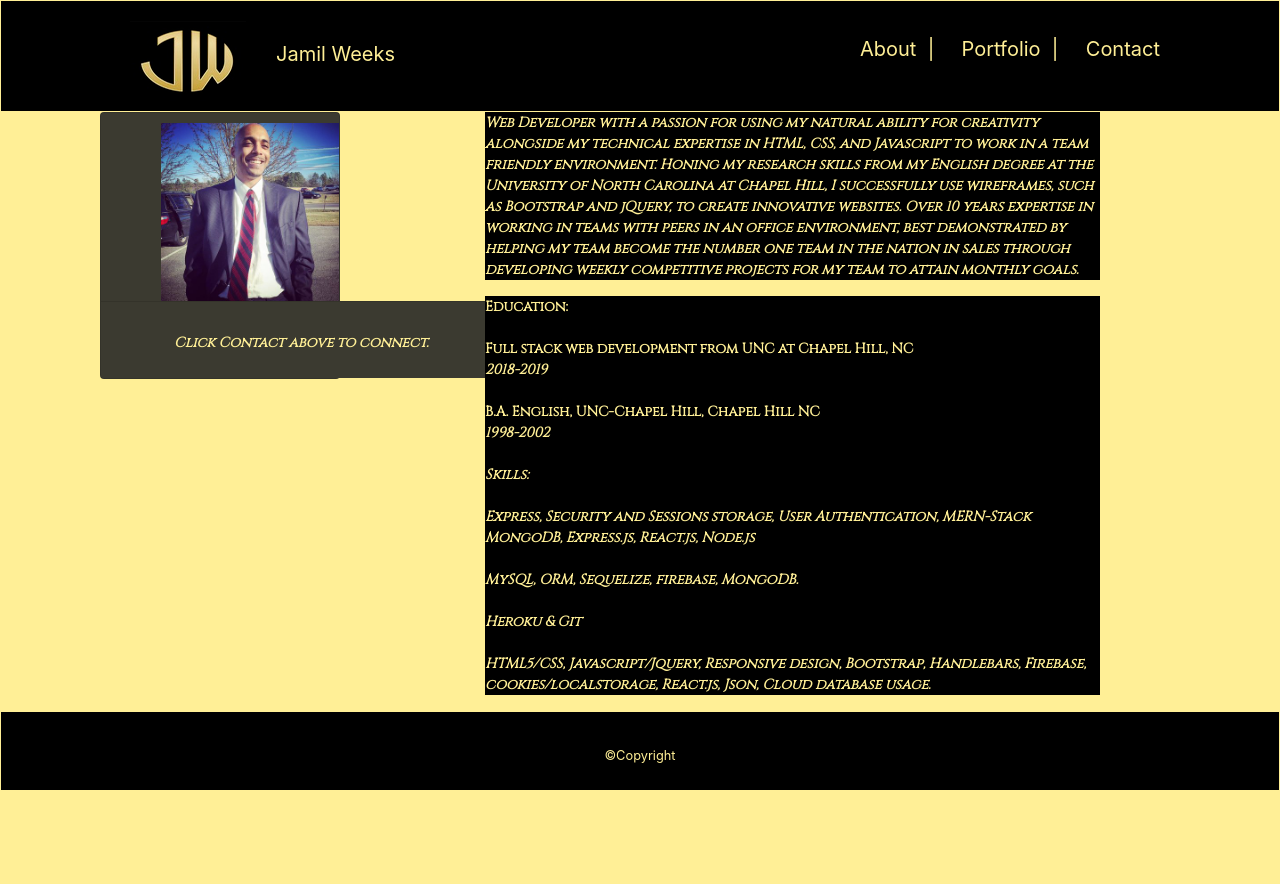
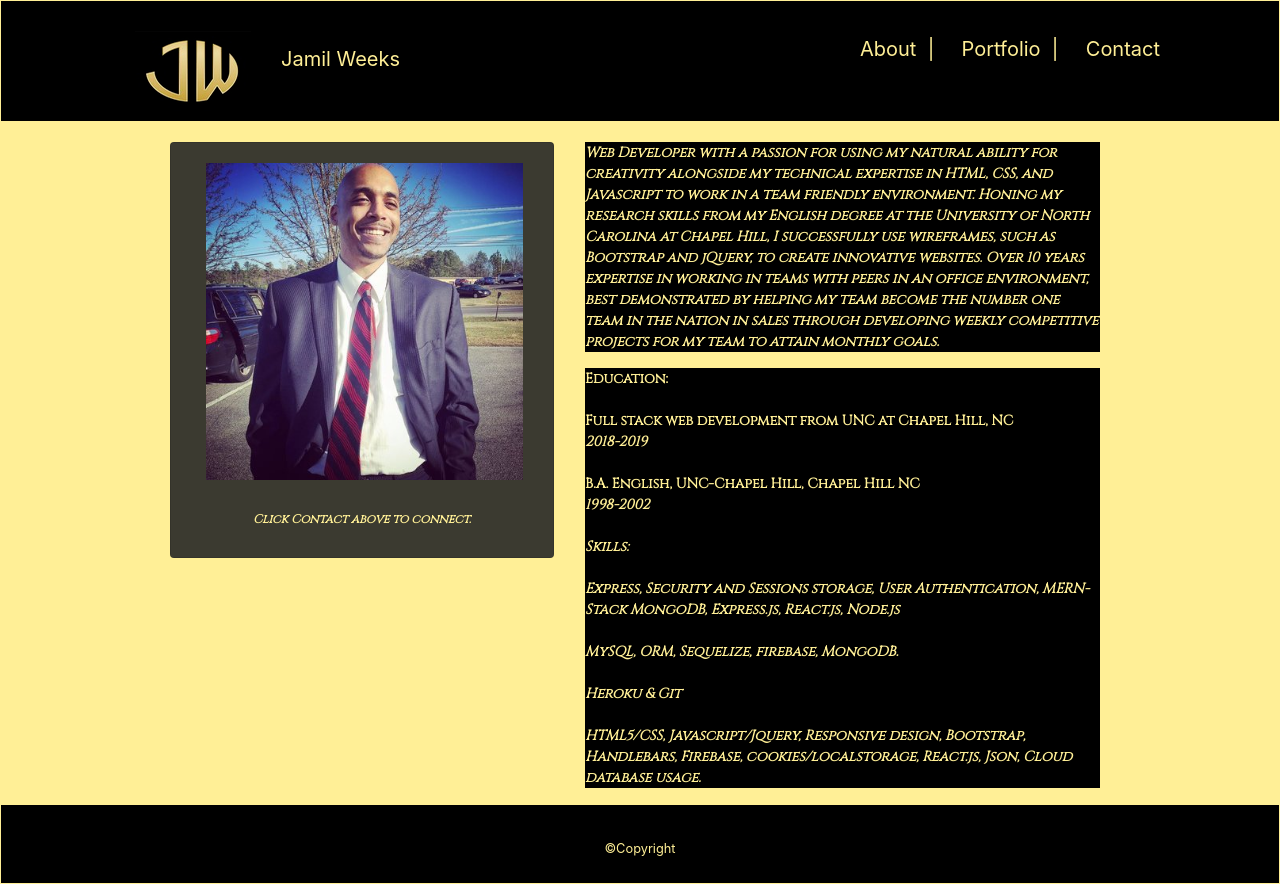
Before and after one commit to JamilW/Portfolio, a React (Create React App) app in the folder client/: page / in a window 1280 px wide. Before the commit the page ends 800 px from the top, so only its background shows below. Built offline with nearby package versions, Linux system fonts and the light colour scheme.

Commit message:
add'l styling

```diff
--- a/client/src/pages/About/About.js
+++ b/client/src/pages/About/About.js
@@ -17,16 +17,16 @@ function About() {
             </div> */}
 
             <div className="card" style={{fontSize:"12px", backgroundColor: "#3b3a30", color:"white"}}>
-              <div className="img-container" >
+              <div className="img-container-fluid" >
                 <img alt="jw" className="card-img-top-fluid" src={jw} style={{objectFit: "cover"}}></img>
               </div>
-              <div className="card-footer" style={{color: "#ffef96", background: "#3b3a30", paddingTop: "30px", textAlign: "center", height: "77px"}}>
+              <div className="card-body" style={{color: "#ffef96", background: "#3b3a30", paddingTop: "30px", textAlign: "center", height: "77px"}}>
               <b><p><em>Click Contact above to connect.</em></p></b>
               </div>
             </div>
           </div>
-          <div className="col-12 col-sm-12 col-md-6 col-lg-8 col-xl-8" id="aboutMe">
-            <p style={{fontSize:"14px", color: "#ffef96", background: "black", marginLeft: "100px"}}>
+          <div className="col-12 col-sm-12 col-md-6 col-lg-8 col-xl-8-fluid" id="aboutMe">
+            <p style={{fontSize:"14px", color: "#ffef96", background: "black", marginLeft: "200px"}}>
             <b><em>
             Web Developer with a passion for using my natural ability for creativity alongside my technical expertise
             in HTML, CSS, and Javascript to work in a team friendly environment. Honing my research skills from my
@@ -35,7 +35,7 @@ function About() {
             in an office environment, best demonstrated by helping my team become the number one team in the nation in
             sales through developing weekly competitive projects for my team to attain monthly goals.</em></b>
               </p>
-              <p style={{fontSize:"14px", color: "#ffef96", background: "black", marginLeft: "100px"}}>
+              <p style={{fontSize:"14px", color: "#ffef96", background: "black", marginLeft: "200px"}}>
               <b>Education:<br/><br/>
               Full stack web development from UNC at Chapel Hill, NC<br/>
               <em>2018-2019</em><br/><br/>
--- a/client/src/pages/About/about.css
+++ b/client/src/pages/About/about.css
@@ -14,9 +14,28 @@ p   {
 }
 
 img {
-    margin-left: 30px;
+    max-width: 100%;
+    max-height: 100%;
+    object-fit: cover;
+    padding-right: 30px;
+    padding-top:10px;
 }
 
 .col-12   {
     padding-left: 30px;
 }
+
+.card-img-top-fluid {
+    padding-right: 30px;
+}
+
+.card   {
+    max-height: 100%;
+    width: 30vw;
+    margin-top: 20px;
+    margin-left: 70px;
+}
+
+#aboutMe    {
+    margin-top: 20px;
+}
--- a/client/src/pages/Portfolio/portfolio.css
+++ b/client/src/pages/Portfolio/portfolio.css
@@ -15,8 +15,8 @@ img {
     max-width: 100%;
     max-height: 100%;
     object-fit: cover;
-    padding-right: 30px;
-    padding-top:10px;
+    padding-left: 35px;
+    padding-top: 20px;
 }
 
 /* .card-image-top  {
```
